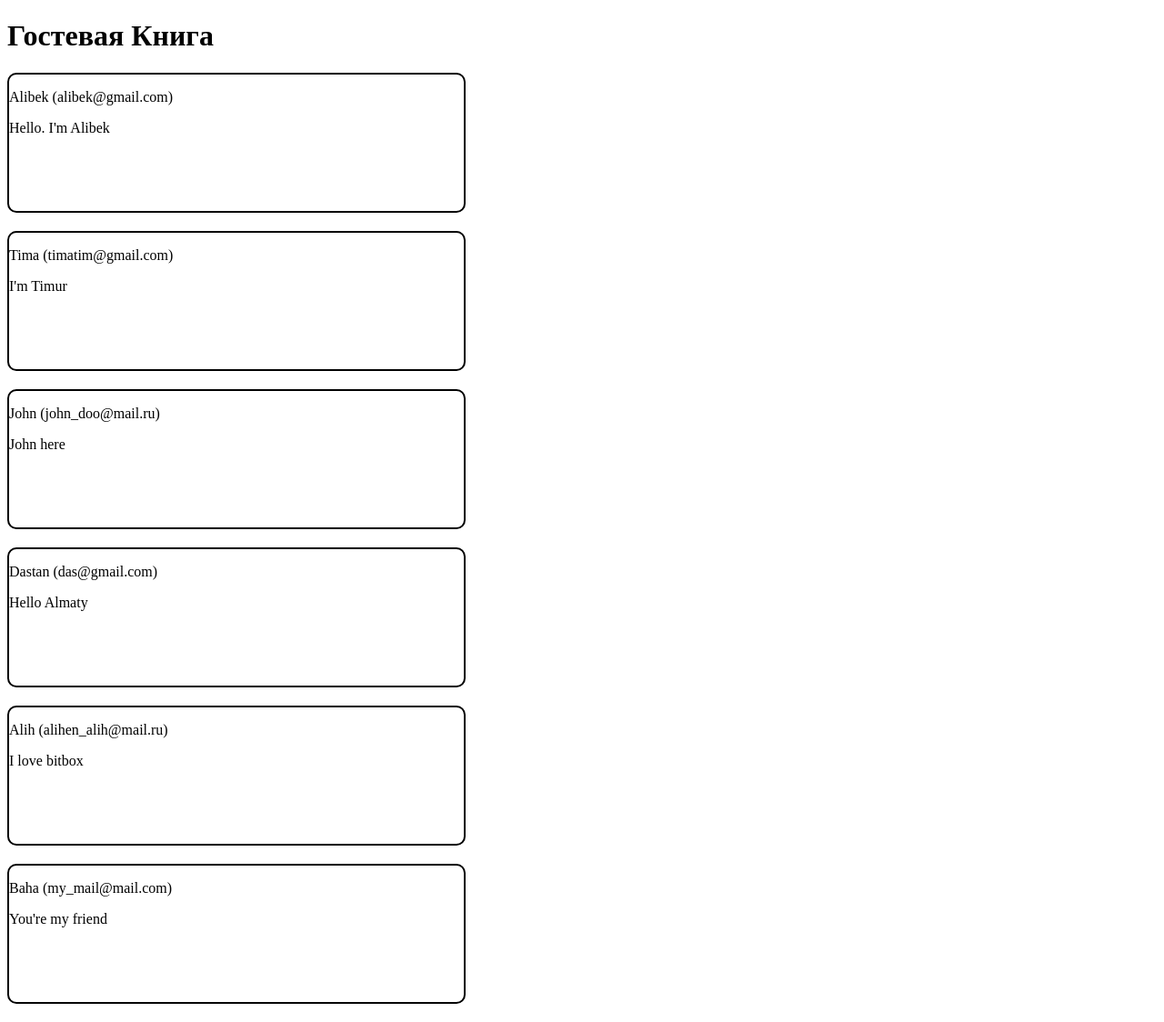
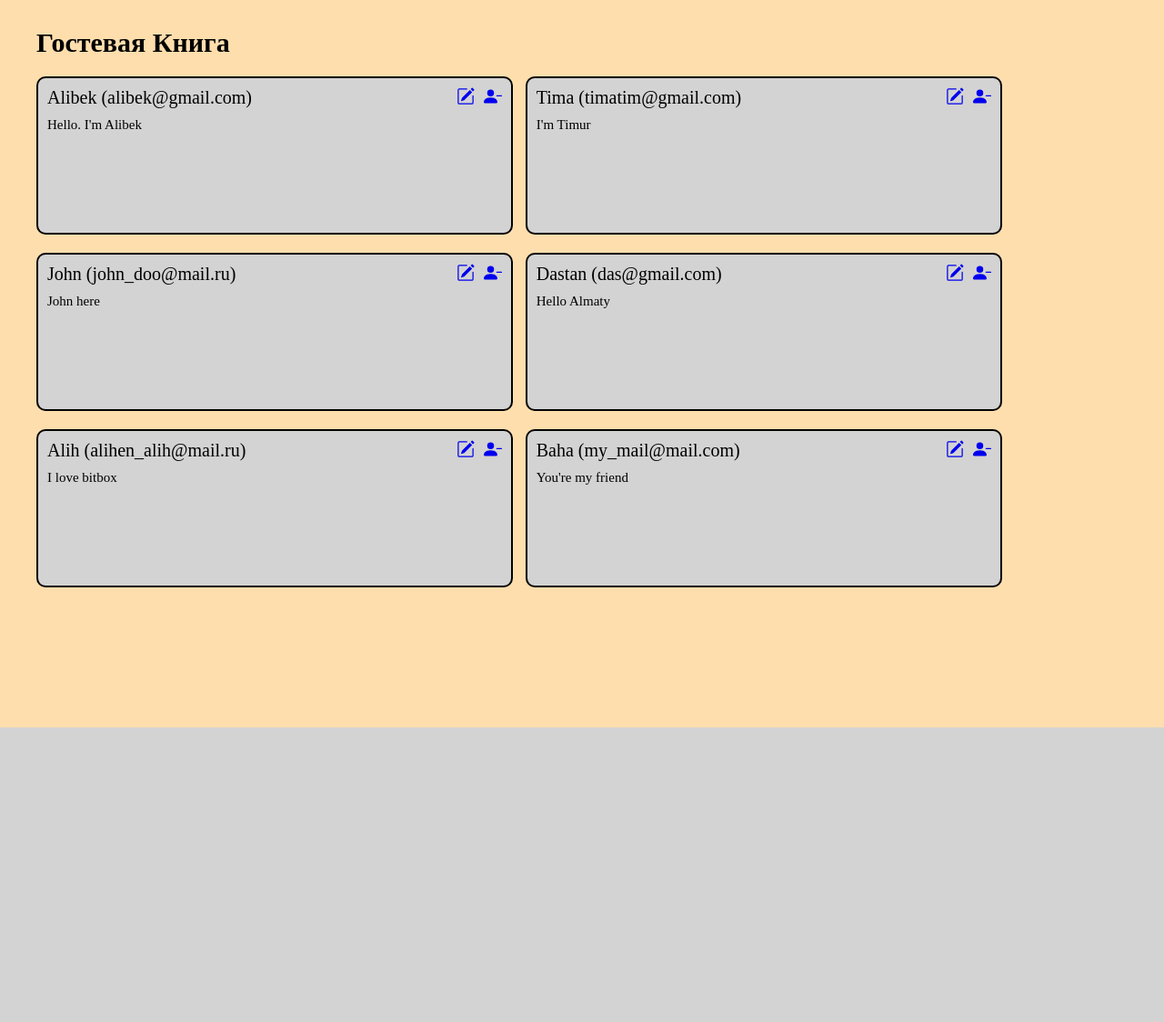
Before and after one commit to AlibekBeket/controlwork_7_alibek_beket, a Django app: template app/guest_book/templates/guest_book_list_page.html in a window 1280 px wide. Shown: the whole page at 91% size. After the commit the page ends 800 px from the top, so only its background shows below. Run offline with Django 4.2, Linux system fonts and the light colour scheme; the template is opened without the code that fills it: values that come from a table or form of the project are taken from there, others are empty; data comes from the database, SQL or seed files in the repository.

Commit message:
стилизовал главную страницу и добавил иконки в ссылки

```diff
--- a/app/guest_book/templates/guest_book_list_page.html
+++ b/app/guest_book/templates/guest_book_list_page.html
@@ -3,9 +3,28 @@
 {% block content %}
 <h1>Гостевая Книга</h1>
 {% for guest_info in guest_book_list %}
-    <div class="guest_info_block">
-        <p>{{guest_info.author_name}} ({{guest_info.author_email}})</p>
-        <p>{{guest_info.text}}</p>
+<div class="guest_info_block">
+    <div class="guest_name_block">
+        <div class="guest_name">{{guest_info.author_name}} ({{guest_info.author_email}})</div>
+        <div class="guest_icons">
+            <a href="#">
+                <svg xmlns="http://www.w3.org/2000/svg" width="20" height="20" fill="currentColor"
+                     class="bi bi-pencil-square" viewBox="0 0 16 16">
+                    <path d="M15.502 1.94a.5.5 0 0 1 0 .706L14.459 3.69l-2-2L13.502.646a.5.5 0 0 1 .707 0l1.293 1.293zm-1.75 2.456-2-2L4.939 9.21a.5.5 0 0 0-.121.196l-.805 2.414a.25.25 0 0 0 .316.316l2.414-.805a.5.5 0 0 0 .196-.12l6.813-6.814z"/>
+                    <path fill-rule="evenodd"
+                          d="M1 13.5A1.5 1.5 0 0 0 2.5 15h11a1.5 1.5 0 0 0 1.5-1.5v-6a.5.5 0 0 0-1 0v6a.5.5 0 0 1-.5.5h-11a.5.5 0 0 1-.5-.5v-11a.5.5 0 0 1 .5-.5H9a.5.5 0 0 0 0-1H2.5A1.5 1.5 0 0 0 1 2.5v11z"/>
+                </svg>
+            </a>
+            <a href="#">
+                <svg xmlns="http://www.w3.org/2000/svg" width="20" height="20" fill="currentColor"
+                     class="bi bi-person-dash-fill" viewBox="0 0 16 16">
+                    <path fill-rule="evenodd" d="M11 7.5a.5.5 0 0 1 .5-.5h4a.5.5 0 0 1 0 1h-4a.5.5 0 0 1-.5-.5z"/>
+                    <path d="M1 14s-1 0-1-1 1-4 6-4 6 3 6 4-1 1-1 1H1zm5-6a3 3 0 1 0 0-6 3 3 0 0 0 0 6z"/>
+                </svg>
+            </a>
+        </div>
     </div>
+    <div class="guest_text">{{guest_info.text}}</div>
+</div>
 {% endfor %}
 {% endblock %}
--- a/app/guest_book/views/guest_book.py
+++ b/app/guest_book/views/guest_book.py
@@ -3,7 +3,7 @@ from guest_book.models import GuestBook
 
 
 def guest_book_view(request):
-    guest_book_list = GuestBook.objects.all()
+    guest_book_list = GuestBook.objects.filter(status='active').order_by('-created_at')
     context = {
         'guest_book_list': guest_book_list
     }
--- a/app/static/css/style.css
+++ b/app/static/css/style.css
@@ -1,7 +1,42 @@
+*{
+    margin: 0;
+    padding: 0;
+}
+body{
+    margin-top: 30px;
+    font-size: 15px;
+    background: NavajoWhite;
+}
+.container{
+    margin: 0 auto;
+    max-width: 1200px;
+    margin-bottom: 60px;
+}
 .guest_info_block{
     border: 2px solid black;
     border-radius: 10px;
     width: 500px;
     height: 150px;
-    margin: 20px 0;
+    margin: 20px 10px 0 0;
+    padding: 10px;
+    display: inline-block;
+    background: LightGray;
+    position: relative;
 }
+.guest_name_block{
+    font-size: 20px;
+    margin-bottom: 10px;
+    display: flex;
+    justify-content: space-between;
+}
+.guest_name{
+    width: 400px;
+}
+.guest_icons{
+    position: absolute;
+    top: 10px;
+    right: 10px;
+    display: flex;
+    justify-content: space-between;
+    width: 50px;
+}
```
